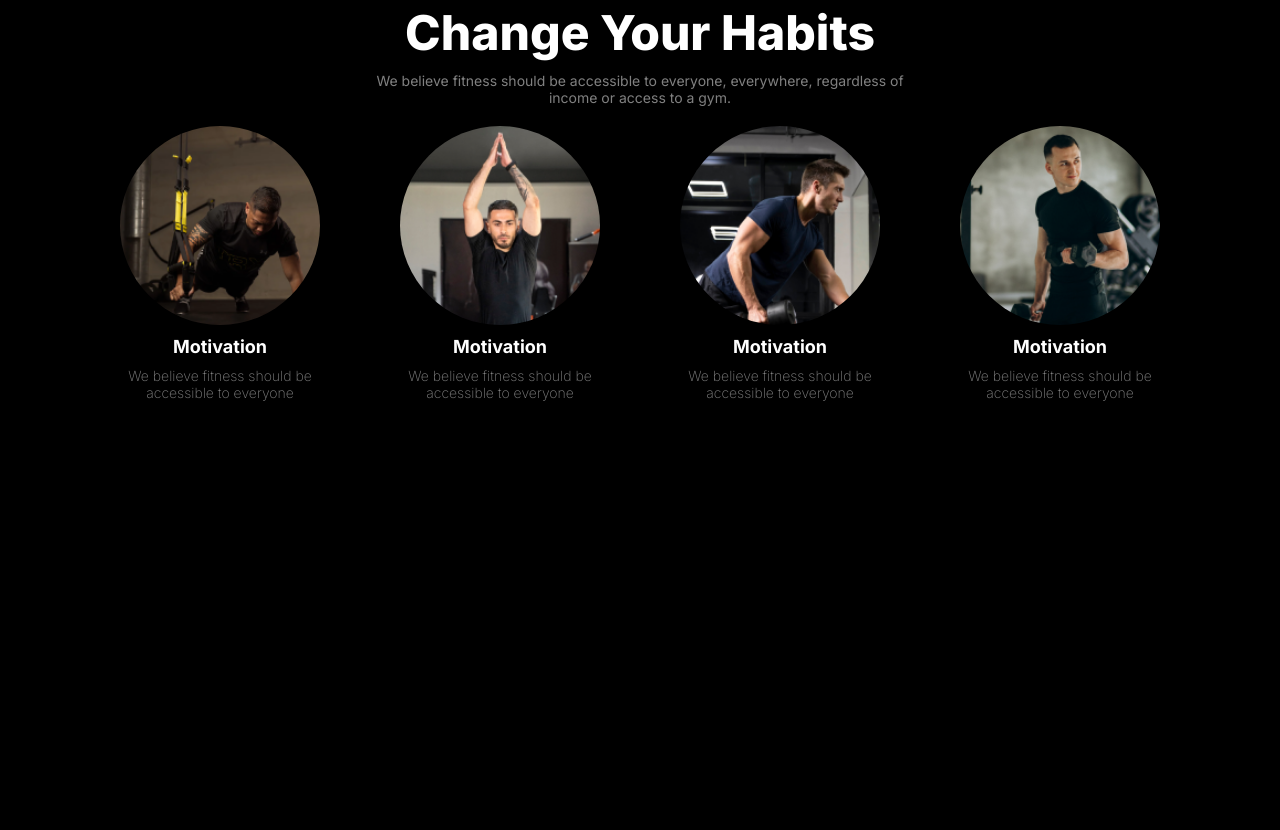
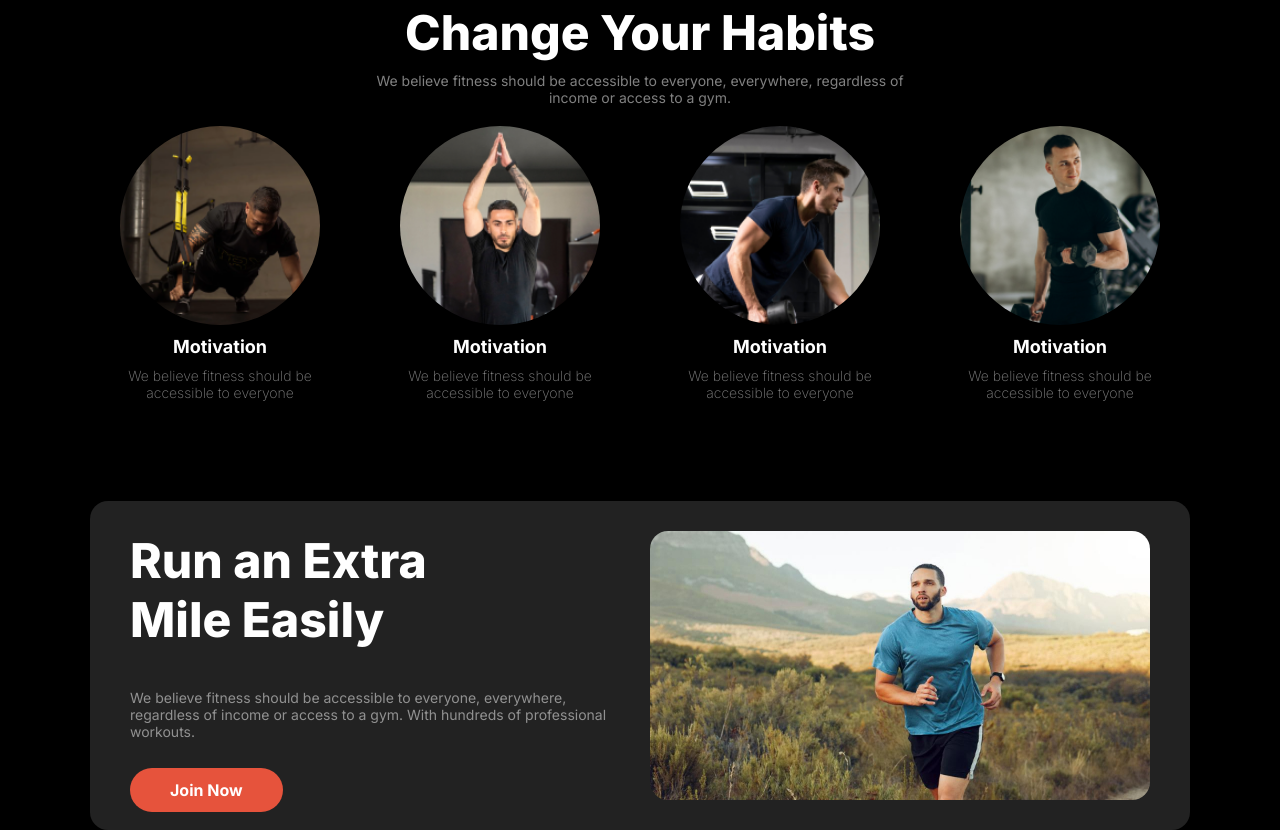
Before and after one commit to red-one12/Assignment2, a plain HTML site: page index.html in a window 1280 px wide. Shown: the part 811-1641 px from the top of the page. Before the commit the page ends 1252 px from the top, so only its background shows below. Drawn offline with Linux system fonts and the light colour scheme.

Commit message:
run section done

```diff
--- a/index.html
+++ b/index.html
@@ -91,6 +91,17 @@
                 </div>
             </div>
         </section>
+        <section class="run display-flex">
+            <div class="left">
+                <h1>Run an Extra</h1>
+                <h1>Mile Easily</h1>
+                <p class="p-color">We believe fitness should be accessible to everyone, everywhere, regardless of income or access to a gym. With hundreds of professional workouts.</p>
+                <a href="#" class="btn">Join Now</a>
+            </div>
+            <div class="right">
+
+            </div>
+        </section>
     </main>
     <footer>
 
--- a/styles/style.css
+++ b/styles/style.css
@@ -215,3 +215,36 @@ nav ul li a{
     width: 100%;
     border-radius: 50%;
 }
+
+
+
+
+/* run section is starting... */
+.run{
+    max-width: 1100px;
+    margin: 60px auto;
+    border-radius: 18px;
+    background-color: #222222;
+    padding: 30px 40px;
+    gap: 20px;
+}
+.run .left{
+    width: 50%;
+}
+.run .left h1{
+    font-size: 48px;
+    font-weight: 800;
+}
+.run .left p{
+    font-size: 14px;
+    margin: 40px 0px;
+}
+.run .right{
+    width: 50%;
+    background-image: url(../images/run.jpg);
+    background-position: 70% 30%;
+    background-repeat: no-repeat;
+    background-size: 1000px;
+    /* background-color: #fff; */
+    border-radius: 18px;
+}
```
